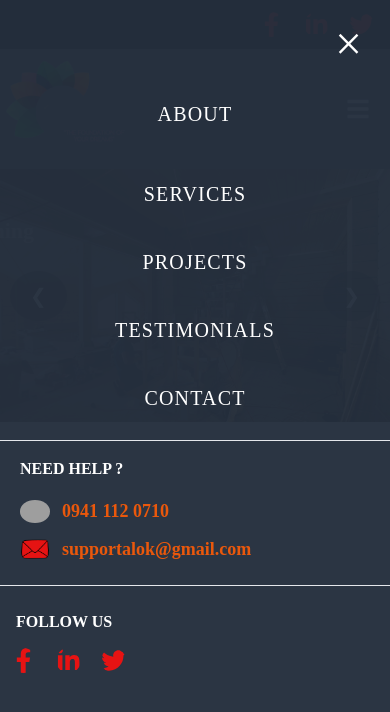
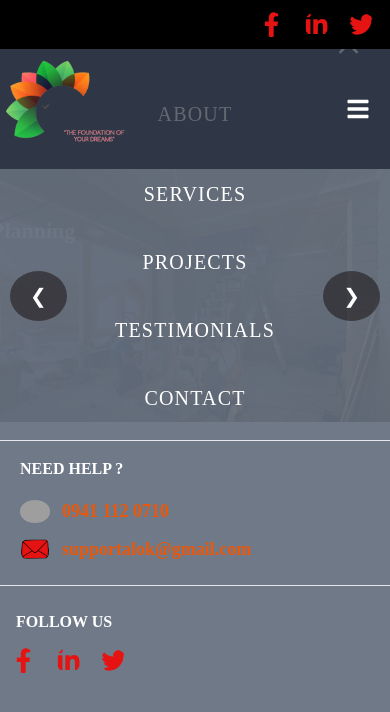
Before and after one commit to ChinmayaKumarJagadev/HomeSolution, a Next.js app: page / in a window 390 px wide. Both pictures are taken after a click on the button "Open menu". Shown: the top 712 px of the page. Built offline with nearby package versions, Linux system fonts and the light colour scheme; grey boxes are pictures that could not be loaded; a web font is replaced by a local one.

Commit message:
done menu changes

```diff
--- a/package.json
+++ b/package.json
@@ -17,6 +17,7 @@
     "react-device-detect": "^2.2.3",
     "react-dom": "^18",
     "react-icons": "^5.3.0",
+    "react-modal": "^3.16.1",
     "react-responsive-carousel": "^3.2.23"
   },
   "devDependencies": {
--- a/src/components/Header.js
+++ b/src/components/Header.js
@@ -2,13 +2,15 @@ import React, { useState } from "react";
 import Link from "next/link";
 import Image from "next/image";
 import { FaFacebookF, FaLinkedinIn, FaTwitter, FaBars } from "react-icons/fa";
-import { Dialog } from "@headlessui/react";
+import Modal from "react-modal";
 import { motion } from "framer-motion";
 import styles from "../styles/header.module.css";
 import logo from "../assets/Images/logo1.png";
 import Phone from "../assets/Images/phone-call.png";
 import Mail from "../assets/Images/mail.png";
 import SocialIcons from "./SocialIcons";
+
+Modal.setAppElement("#__next"); // Important for accessibility
 
 function Header() {
   const [isOpen, setIsOpen] = useState(false);
@@ -58,15 +60,24 @@ function Header() {
           onClick={() => setIsOpen(true)}
           aria-label="Open menu"
         >
-          <FaBars className="text-2xl text-white"/>
+          <FaBars className="text-2xl text-white" />
         </button>
 
         {/* Mobile Modal */}
-        <Dialog
-          open={isOpen}
-          onClose={() => setIsOpen(false)}
+        <Modal
+          isOpen={isOpen}
+          onRequestClose={() => setIsOpen(false)}
           className="fixed inset-0 z-50 bg-black bg-opacity-90 flex items-center justify-center text-center text-2xl gap-5"
-          style={{ height: "100%" }}
+          style={{
+            content: {
+              height: "100%",
+              inset: 0,
+              background: "none",
+              border: "none",
+              padding: 0,
+              overflow: "hidden",
+            },
+          }}
         >
           <motion.div
             initial={{ opacity: 0, scale: 0.9 }}
@@ -104,7 +115,9 @@ function Header() {
             </ul>
 
             <div className="text-2xl mt-3 md:mt-9 ml-5 md:ml-[100px] float-left mb-5 md:mb-9">
-              <div className="text-left mb-2 md:text-3xl text-[16px] font-bold">NEED HELP ?</div>
+              <div className="text-left mb-2 md:text-3xl text-[16px] font-bold">
+                NEED HELP ?
+              </div>
               <div className="flex flex-col gap-1 md:gap-7">
                 <Link
                   href="https://www.facebook.com"
@@ -141,8 +154,10 @@ function Header() {
             <hr className="w-full" />
 
             <div className="md:ml-[100px] ml-4 pb-5">
-              <div className="mt-5 text-left md:text-3xl text-[16px] font-bold">FOLLOW US</div>
-              <div className="flex gap-5 mt-1" style={{ marginLeft: "-5px"}}>
+              <div className="mt-5 text-left md:text-3xl text-[16px] font-bold">
+                FOLLOW US
+              </div>
+              <div className="flex gap-5 mt-1" style={{ marginLeft: "-5px" }}>
                 <Link href="https://www.facebook.com" passHref>
                   <FaFacebookF className={styles.scoialIcons} />
                 </Link>
@@ -157,7 +172,7 @@ function Header() {
               </div>
             </div>
           </motion.div>
-        </Dialog>
+        </Modal>
       </nav>
     </header>
   );
```
Also changed, not shown: 1 other file (tests, documents, lock files or other folders). Lines whose indentation alone changed are shown as unchanged.
